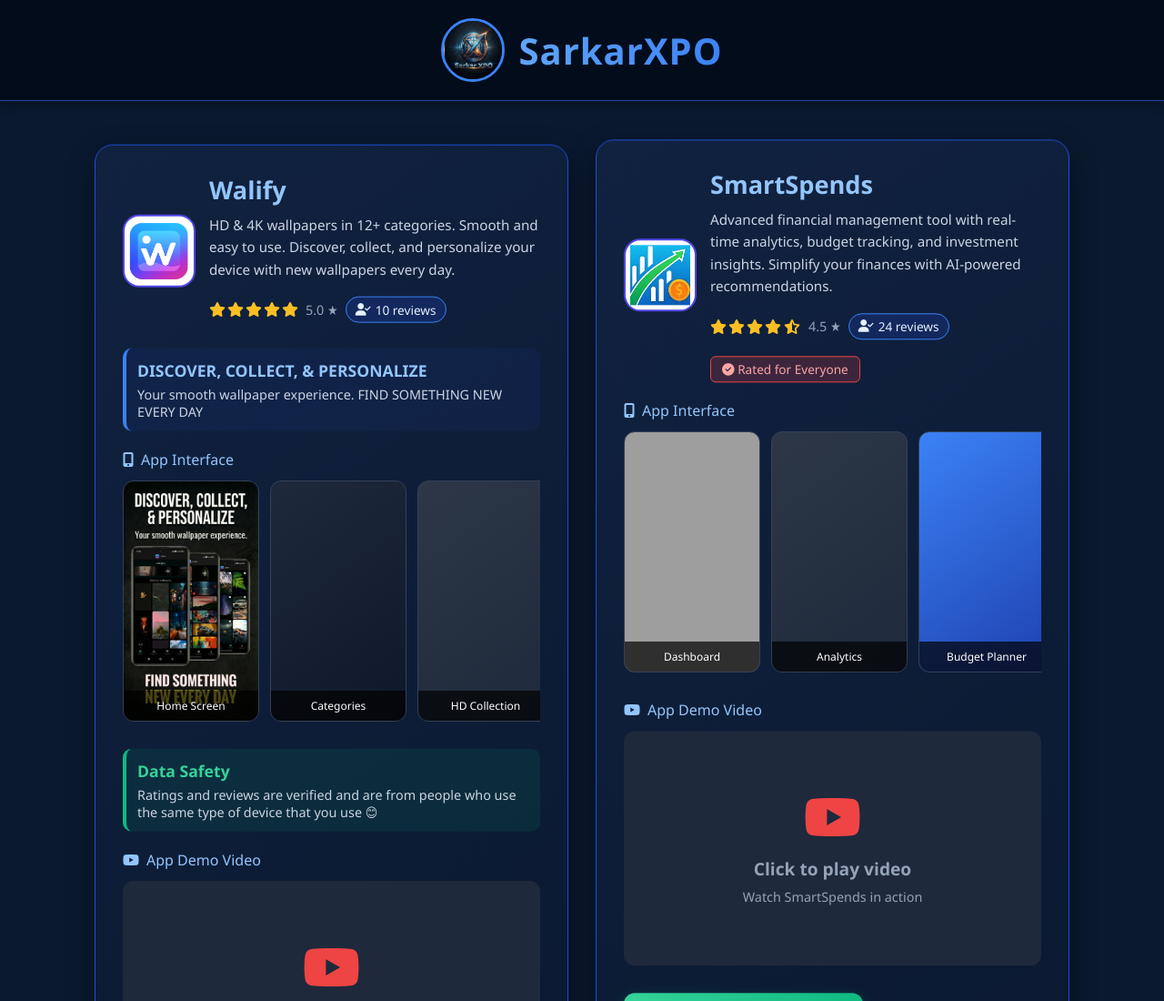
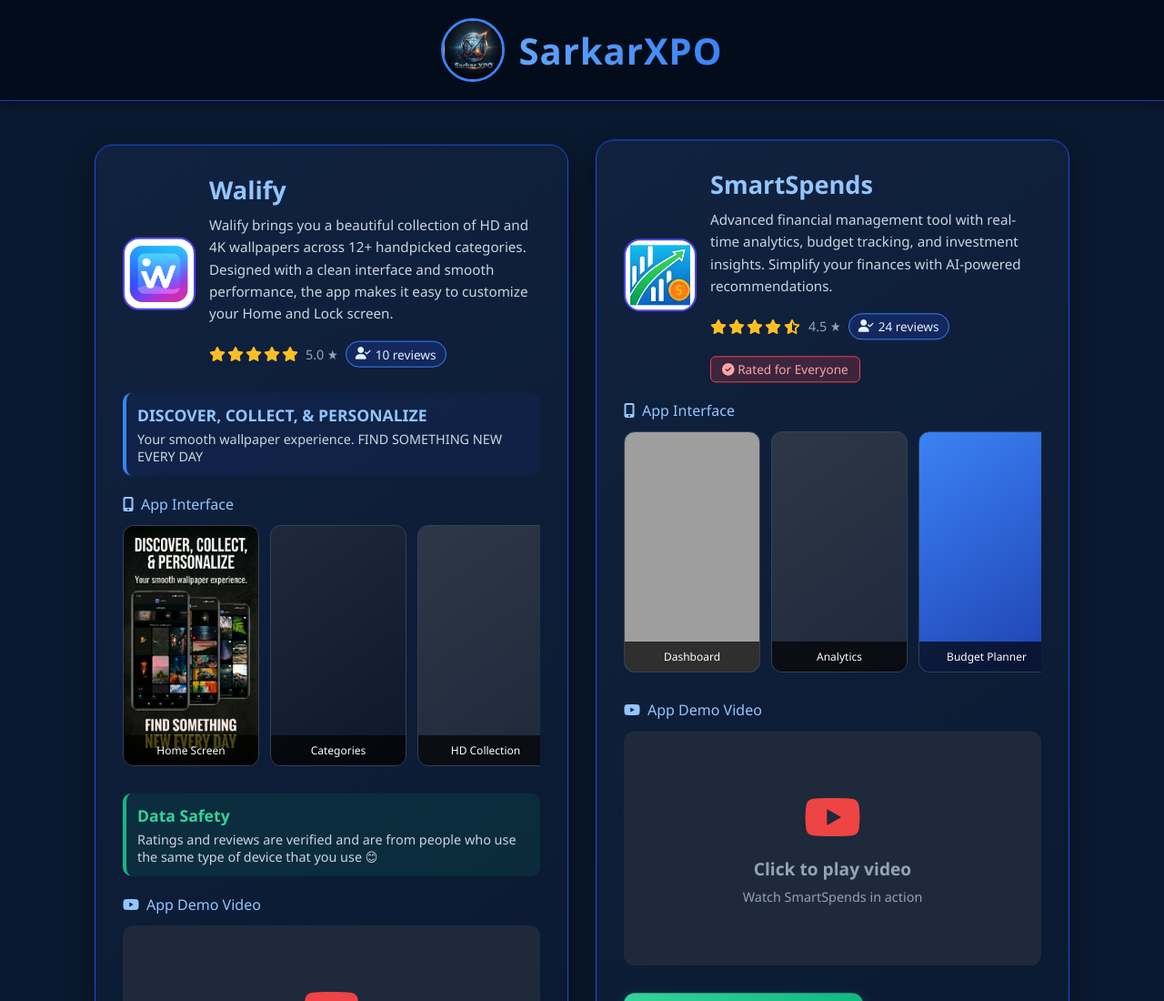
Before and after one commit to Sujays230/Landing-Page-, a plain HTML site: page index.html in a window 1280 px wide. Shown: the top 1100 px of the page at 91% size. Drawn offline with Linux system fonts and the light colour scheme; grey boxes are pictures that could not be loaded.

Commit message:
Revise app description for improved clarity
Updated app description to enhance clarity and detail.

```diff
--- a/index.html
+++ b/index.html
@@ -515,7 +515,7 @@
                     </div>
                     <div class="app-info">
                         <h2>Walify</h2>
-                        <p>HD & 4K wallpapers in 12+ categories. Smooth and easy to use. Discover, collect, and personalize your device with new wallpapers every day.</p>
+                        <p>Walify brings you a beautiful collection of HD and 4K wallpapers across 12+ handpicked categories. Designed with a clean interface and smooth performance, the app makes it easy to customize your Home and Lock screen.</p>
 
                         <!-- App Rating -->
                         <div class="app-rating">
```
